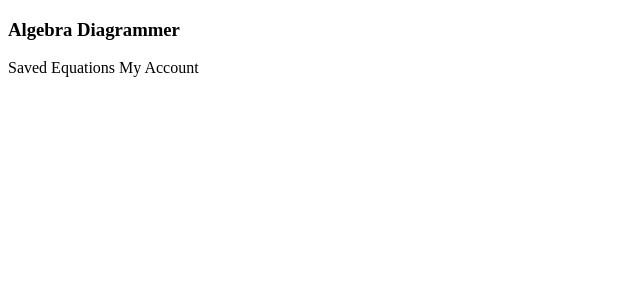
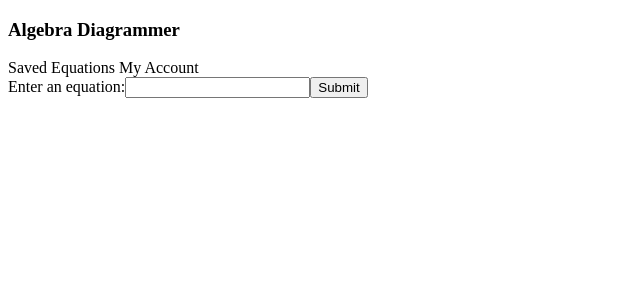
Before and after one commit to alexcaron/algebra-diagrams, a React (Create React App) app in the folder client/: page / in a window 1280 px wide. Shown: the top 300 px of the page, without its empty margins (0-640 px from the left). Built offline with nearby package versions, Linux system fonts and the light colour scheme; the HTML template or start-up script is replaced by a standard one.

Commit message:
create a step with equation input

```diff
--- a/client/src/App.jsx
+++ b/client/src/App.jsx
@@ -1,4 +1,5 @@
 import React from 'react';
+import Step from './components/Step.jsx';
 
 const App = () => {
   return (
@@ -11,7 +12,7 @@ const App = () => {
       </div>
     </div>
     <div className='app-content'>
-
+      <Step />
     </div>
     </>
   )
--- /dev/null
+++ b/client/src/components/Step.jsx
@@ -0,0 +1,22 @@
+import React, {useState} from 'react';
+
+const Step = () => {
+  const [editing, setEditing] = useState(true);
+  const [equation, setEquation] = useState('');
+  return (
+    <div className='step'>
+      <div className='equation-content'>
+        {editing &&
+        <label>
+          Enter an equation:
+          <input value={equation} onChange={e => setEquation(e.target.value)}/>
+          <input type='submit' onClick={e => alert(equation)}/>
+        </label>}
+      </div>
+      <div className='diagram-content'>
+      </div>
+    </div>
+  );
+}
+
+export default Step;
--- a/webpack.config.js
+++ b/webpack.config.js
@@ -1,6 +1,6 @@
 var path = require("path");
 var SRC_DIR = path.join(__dirname, "/client/src");
-var DIST_DIR = path.join(__dirname, "/client/dist");
+var DIST_DIR = path.resolve(__dirname, "/client/dist");
 
 module.exports = {
   mode: "development",
```
Also changed, not shown: 1 other file (tests, documents, lock files or other folders).
